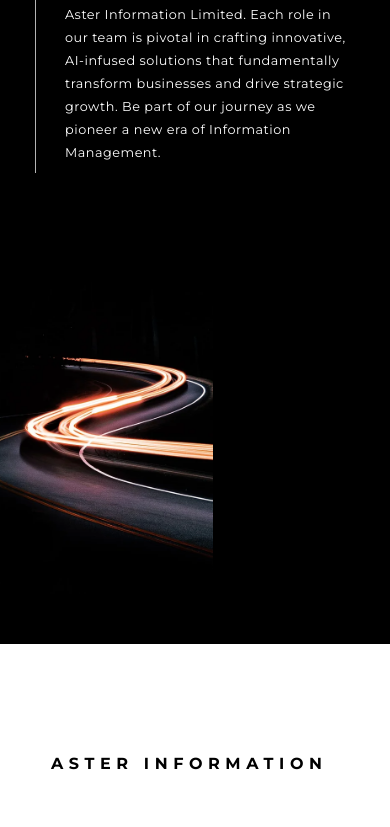
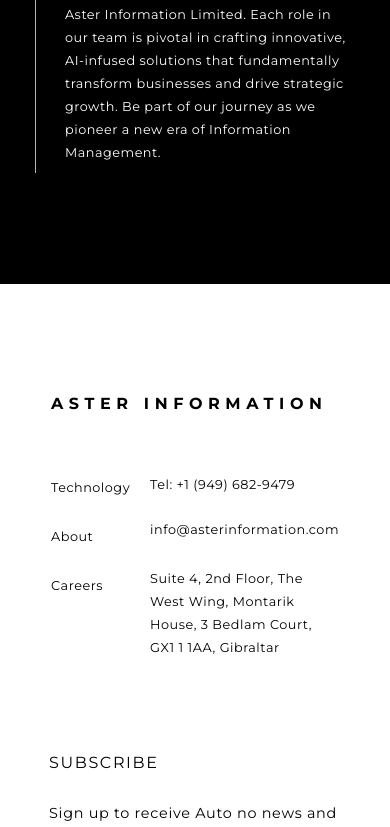
Before and after one commit to Moamal-2000/aster-information, a React (Vite) app: page /careers in a window 390 px wide. Shown: the part 1763-2590 px from the top of the page. Built offline with nearby package versions, Linux system fonts and the light colour scheme.

Commit message:
style: JobsSection fully responsive

```diff
--- a/src/Components/Pages/Careers/JobsSection/JobsSection.module.scss
+++ b/src/Components/Pages/Careers/JobsSection/JobsSection.module.scss
@@ -9,7 +9,7 @@
 
 @include large {
   .jobsSection {
-    padding: 120px 0 0;
+    padding: 120px 0;
   }
 }
 
@@ -29,7 +29,6 @@
 .jobsSectionBg {
   width: 940px;
   height: 750px;
-  object-fit: contain;
   position: absolute;
   right: -99px;
   top: 50px;
@@ -37,28 +36,6 @@
 
 @include large {
   .jobsSectionBg {
-    position: relative;
-    right: auto;
-    top: auto;
-    width: 700px;
-    height: 550px;
-    object-position: 0 -50px;
+    display: none;
   }
 }
-
-@include small {
-  .jobsSectionBg {
-    width: 400px;
-    height: 400px;
-    object-position: -40px -50px;
-  }
-}
-
-@include very-small {
-  .jobsSectionBg {
-    width: 100%;
-    height: 300px;
-    object-position: center -50px;
-    margin-right: 52px;
-  }
-}
--- a/src/Components/Pages/Careers/LocationSection/LocationSection.module.scss
+++ b/src/Components/Pages/Careers/LocationSection/LocationSection.module.scss
@@ -29,7 +29,6 @@
 .locationBg {
   width: 940px;
   height: 750px;
-  object-fit: contain;
   position: absolute;
   right: -99px;
   top: 50px;
```
Also changed, not shown: src/Assets/Images/join-our-team-bg.webp.
